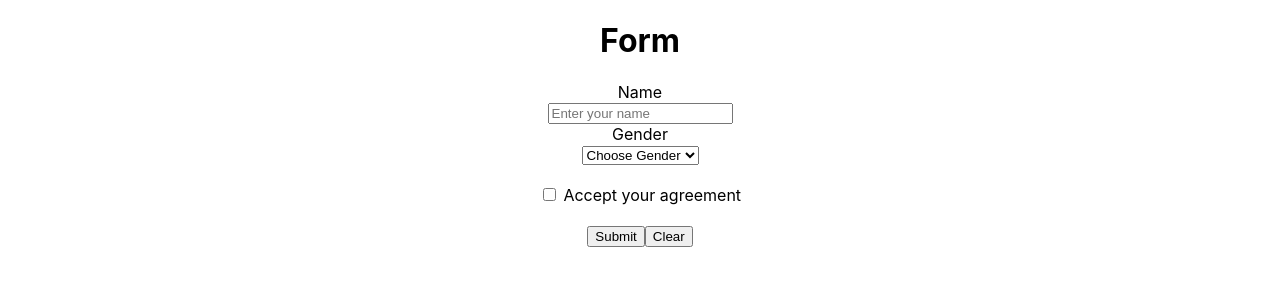
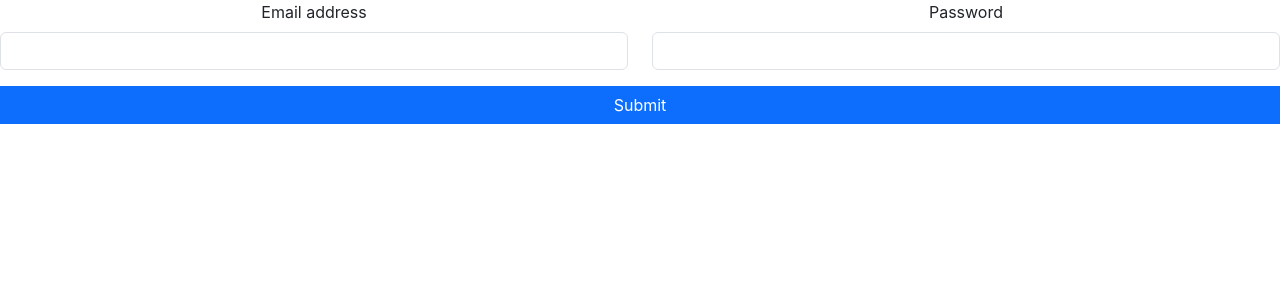
Before and after one commit to DevelSajjad/learn_react, a React (Create React App) app: page / in a window 1280 px wide. Shown: the top 300 px of the page. Built offline with nearby package versions, Linux system fonts and the light colour scheme.

Commit message:
basic login validation

```diff
--- a/public/index.html
+++ b/public/index.html
@@ -15,6 +15,7 @@
       user's mobile device or desktop. See https://developers.google.com/web/fundamentals/web-app-manifest/
     -->
     <link rel="manifest" href="%PUBLIC_URL%/manifest.json" />
+    <link href="https://cdn.jsdelivr.net/npm/bootstrap@5.3.3/dist/css/bootstrap.min.css" rel="stylesheet" integrity="sha384-QWTKZyjpPEjISv5WaRU9OFeRpok6YctnYmDr5pNlyT2bRjXh0JMhjY6hW+ALEwIH" crossorigin="anonymous">
     <!--
       Notice the use of %PUBLIC_URL% in the tags above.
       It will be replaced with the URL of the `public` folder during the build.
@@ -39,5 +40,6 @@
       To begin the development, run `npm start` or `yarn start`.
       To create a production bundle, use `npm run build` or `yarn build`.
     -->
+    <script src="https://cdn.jsdelivr.net/npm/bootstrap@5.3.3/dist/js/bootstrap.bundle.min.js" integrity="sha384-YvpcrYf0tY3lHB60NNkmXc5s9fDVZLESaAA55NDzOxhy9GkcIdslK1eN7N6jIeHz" crossorigin="anonymous"></script>
   </body>
 </html>
--- a/src/App.js
+++ b/src/App.js
@@ -1,11 +1,14 @@
 import logo from './logo.svg';
 import './App.css';
 import InputForm from './InputForm';
+import Login from './Login';
 
 function App() {
   return (
     <div className="App">
-      <InputForm/>
+      {/* <InputForm/> */}
+
+      <Login/>
     </div>
   );
 }
--- /dev/null
+++ b/src/Login.js
@@ -0,0 +1,62 @@
+import { useState } from "react";
+
+function Login()
+{
+    const [email, setEmail] = useState('');
+    const [password, setPassword] = useState('');
+    const [emailError, setEmailError] = useState('');
+    const [passwordError, setPasswordError] = useState('');
+    function validation(e)
+    {
+        e.preventDefault();
+        if (email == '') {
+            setEmailError('Email required');
+        }
+
+        if (password == '') {
+            setPasswordError('Password required');
+        }
+
+    }
+
+    function emailHandler(e) {
+        let val = e.target.value;
+        if (val == '') {
+            setEmailError('Email is required');
+        }
+    }
+
+    function passwordHandler(e) {
+        let val = e.target.value;
+        if (val.length < 8) {
+            setPasswordError('Password must greater than 8 or equal.');
+        } else if (val.length >= 8) {
+            setPasswordError('');
+        }
+    }
+    return (
+        <div>
+            <form onSubmit={validation}>
+                <div className="row">
+                    <div className="col-md-6" >
+                        <div class=" form-group mb-3">
+                            <label for="exampleInputEmail1" class="form-label">Email address</label>
+                            <input type="email" class="form-control" onChange={(e) => { emailHandler(e); setEmail(e.target.value);}} id="exampleInputEmail1" aria-describedby="emailHelp"/>
+                            <strong class="text-danger"> {emailError} </strong>
+                        </div>
+                    </div>
+                    <div className="col-md-6">
+                        <div class=" form-group mb-3">
+                            <label for="exampleInputPassword1" class="form-label">Password</label>
+                            <input type="password" class="form-control invalid" onChange={(e) => {passwordHandler(e); setPassword(e.target.value);}} id="exampleInputPassword1"/>
+                            <strong class="text-danger"> {passwordError} </strong>
+                        </div>
+                    </div>
+                    <button type="submit" class="btn btn-primary">Submit</button>
+                </div>
+            </form>
+        </div>
+    );
+}
+
+export default Login;
```
